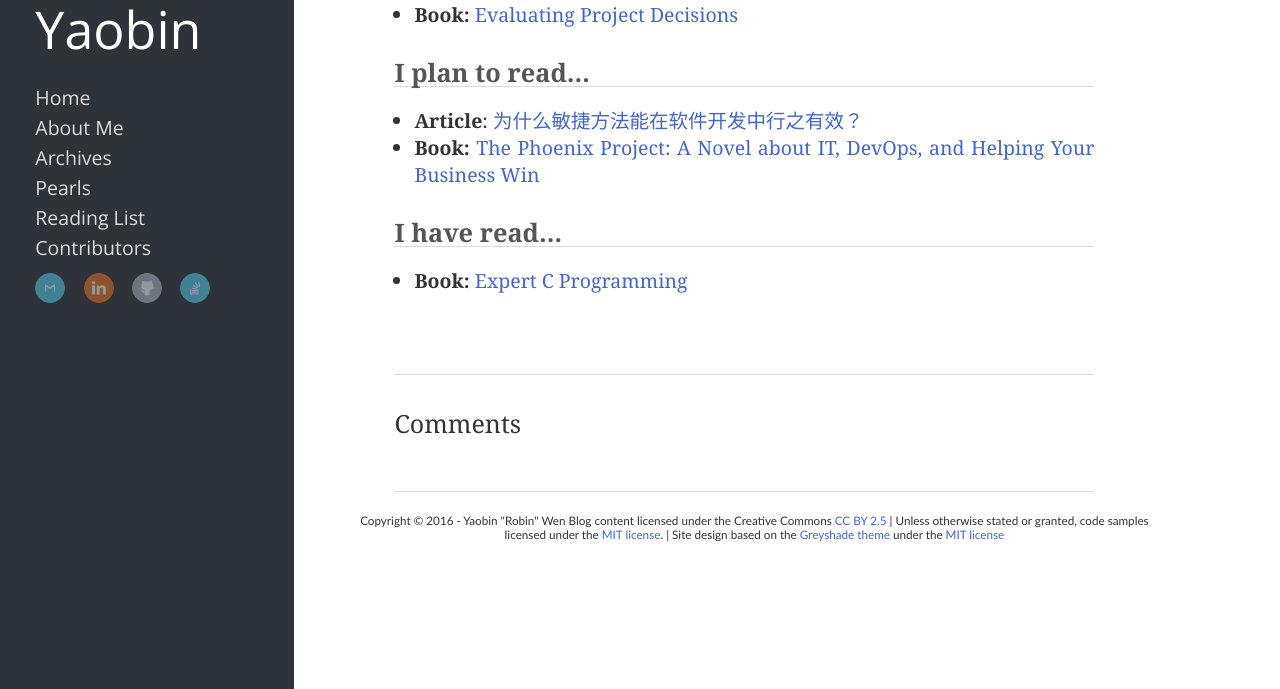
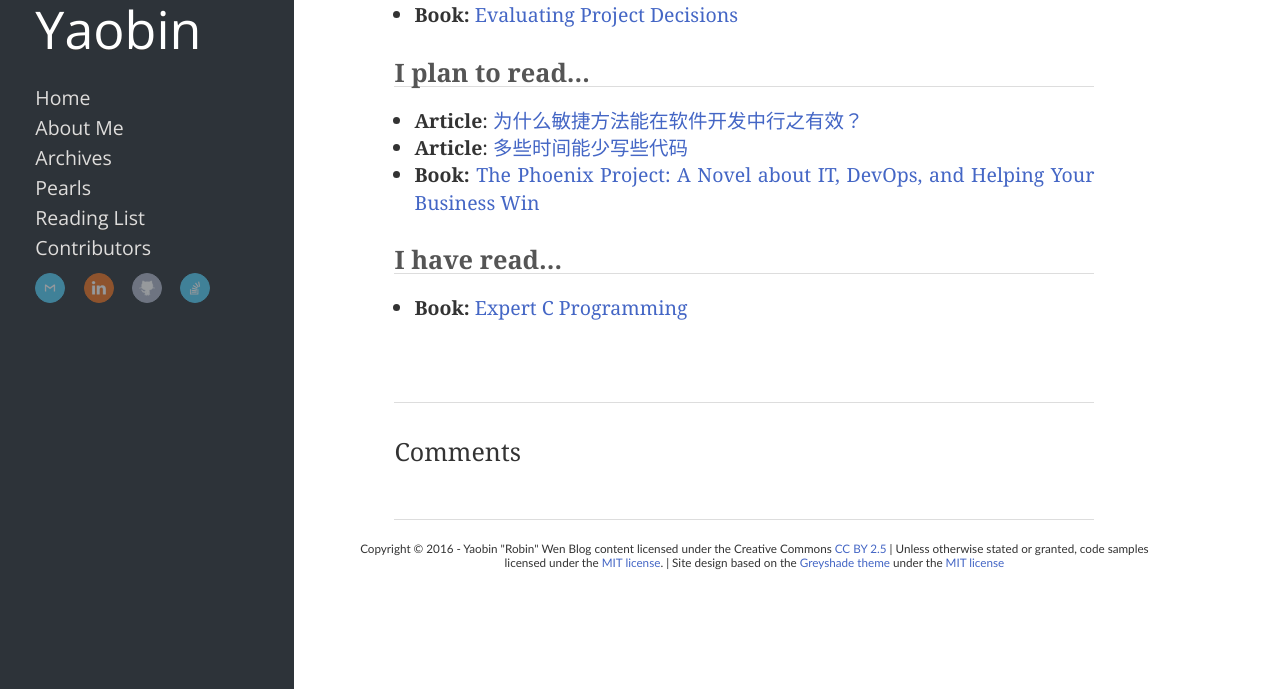
Before and after one commit to Tianhao25/yaobinwen.github.io, a Jekyll site: the page built from reading-list/index.markdown, in a window 1280 px wide, cut to the strip 211-900 px from the top of the page. Built offline with Jekyll 4.4.1, drawn with Linux system fonts in a browser that asks for light colours; nearby versions of some CDN libraries; comment, search, counter and statistics services are not loaded.

Commit message:
Add article.

```diff
--- a/reading-list/index.markdown
+++ b/reading-list/index.markdown
@@ -15,6 +15,7 @@ sharing: false
 ## I plan to read...
 
 * **Article**: [为什么敏捷方法能在软件开发中行之有效？](http://coolshell.cn/articles/2622.html)
+* **Article**: [多些时间能少写些代码](http://coolshell.cn/articles/5686.html)
 * **Book:** [The Phoenix Project: A Novel about IT, DevOps, and Helping Your Business Win](http://www.amazon.com/Phoenix-Project-DevOps-Helping-Business/dp/0988262509/ref=tmm_pap_swatch_0?_encoding=UTF8&coliid=I2L0YPFTCKDPQO&colid=2VGMNARANNIG&qid=&sr=)
 
 ## I have read...
```
